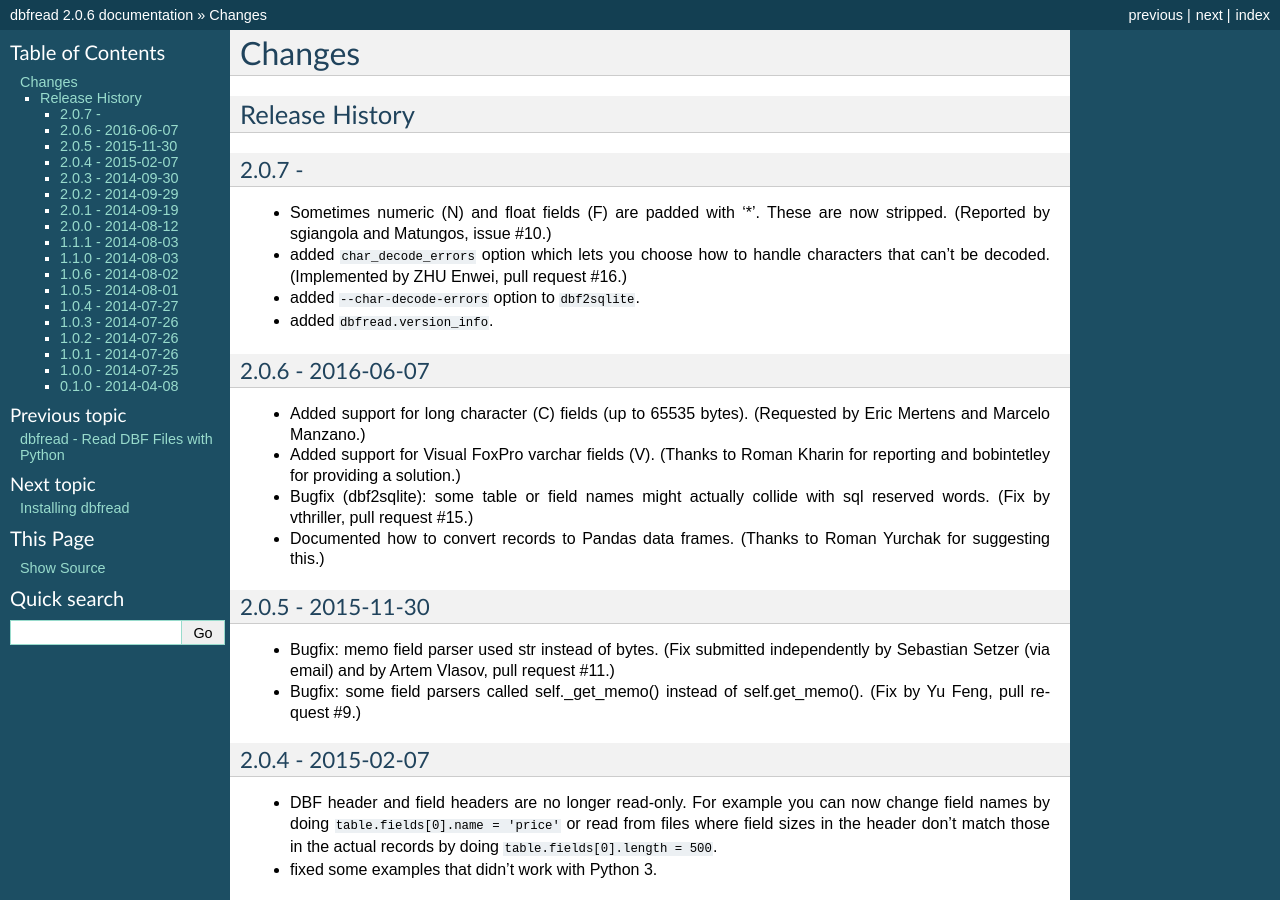
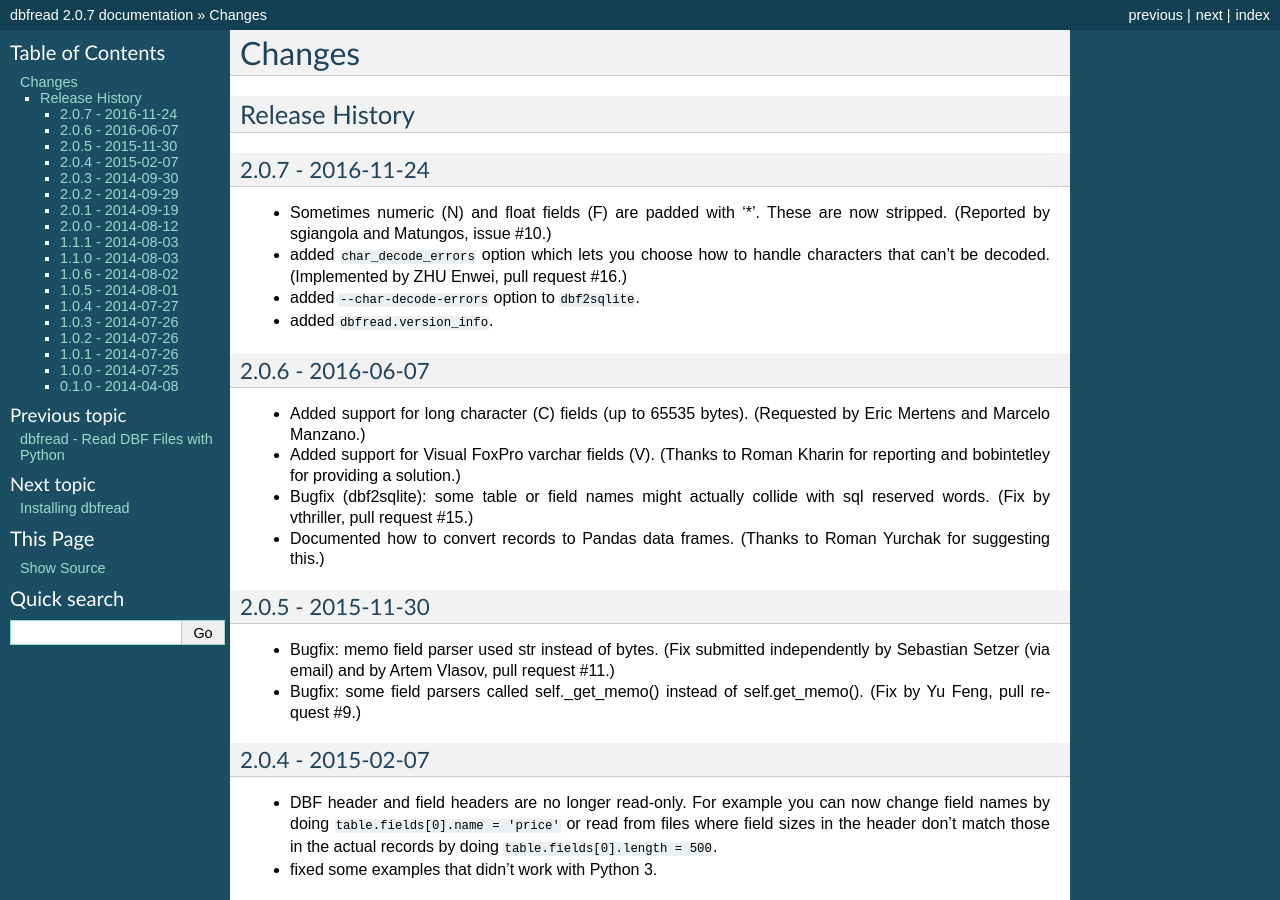
Before and after one commit to olemb/dbfread, a Sphinx documentation site: the page built from docs/changes.rst, in a window 1280 px wide and 900 px high. Built offline with Sphinx 7.4.7, drawn with Linux system fonts in a browser that asks for light colours; some of the changed text lies outside the part shown.

Commit message:
Bumped version to 2.0.7.

```diff
--- a/dbfread/version.py
+++ b/dbfread/version.py
@@ -13,5 +13,5 @@
 
     return VersionInfo(major, minor, micro, releaselevel, 0)
 
-version = '2.0.6'
+version = '2.0.7'
 version_info = _make_version_info(version)
--- a/docs/changes.rst
+++ b/docs/changes.rst
@@ -4,7 +4,7 @@
 Release History
 ---------------
 
-2.0.7 -
+2.0.7 - 2016-11-24
 ^^^^^^^^^^^^^^^^^^
 
 * Sometimes numeric (N) and float fields (F) are padded with
```
